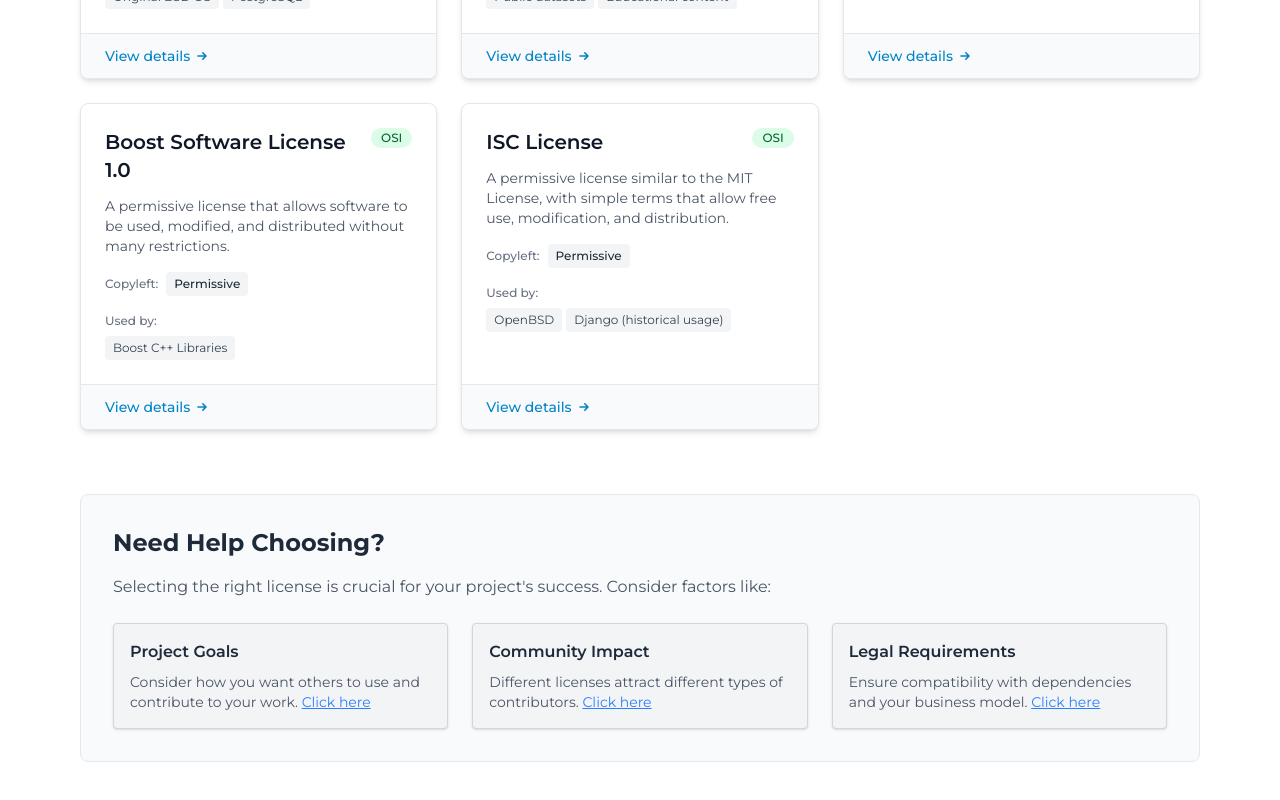
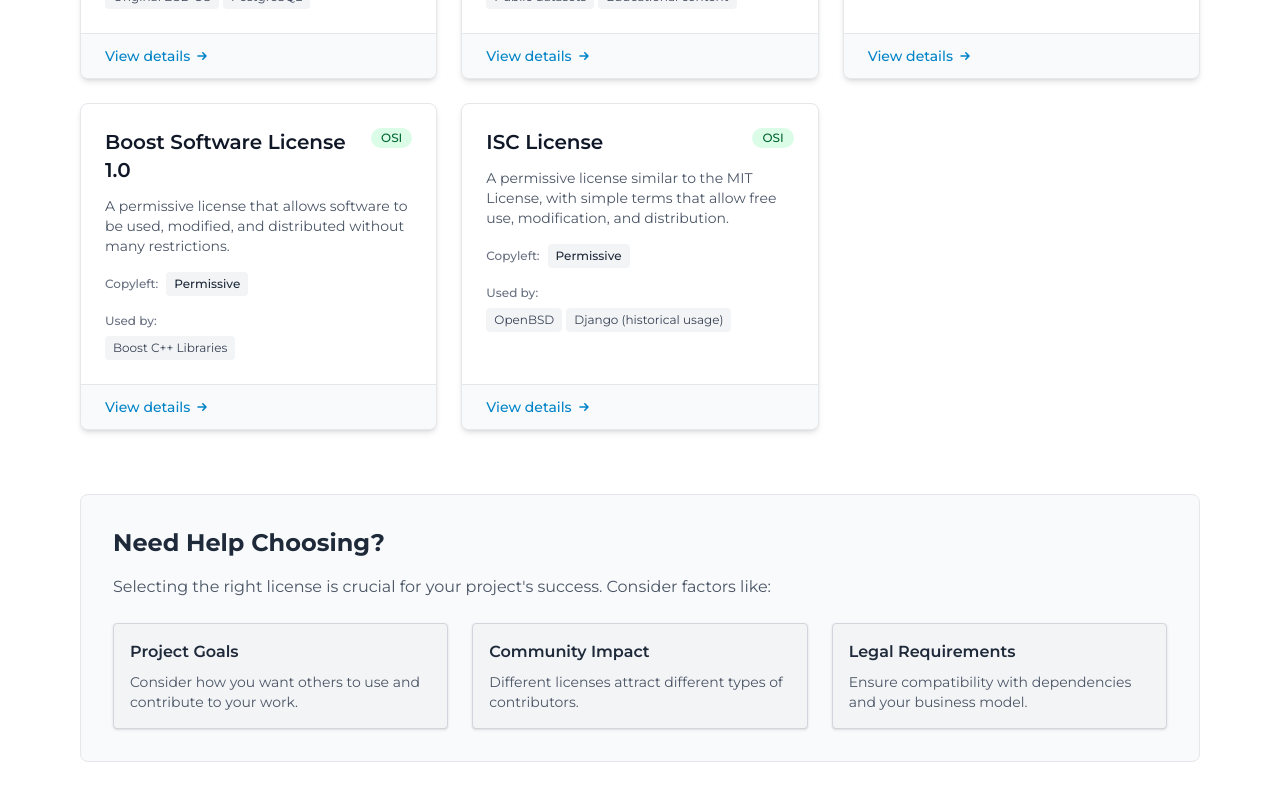
Before and after one commit to Grenish/licenseinator, a Next.js app: page /licenses in a window 1280 px wide. Shown: the part 2443-3243 px from the top of the page. Built offline with nearby package versions, Linux system fonts and the light colour scheme; no server answers.

Commit message:
Click here part reomved

```diff
--- a/app/licenses/page.tsx
+++ b/app/licenses/page.tsx
@@ -91,15 +91,15 @@ const LicensesPage = async () => {
         <div className="grid grid-cols-1 md:grid-cols-3 gap-6">
           <div className="bg-gray-100 hover:bg-gray-200 hover:cursor-pointer p-4 rounded shadow-sm border border-gray-300 hover:text-blue-500">
             <h3 className="font-semibold text-gray-800 mb-2">Project Goals</h3>
-            <p className="text-sm text-gray-600">Consider how you want others to use and contribute to your work. <a href="#" className="text-blue-500 underline">Click here</a></p>
+            <p className="text-sm text-gray-600">Consider how you want others to use and contribute to your work.</p>
           </div>
           <div className="bg-gray-100 hover:bg-gray-200 hover:cursor-pointer p-4 rounded shadow-sm border border-gray-300 hover:text-blue-500">
             <h3 className="font-semibold text-gray-800 mb-2">Community Impact</h3>
-            <p className="text-sm text-gray-600">Different licenses attract different types of contributors. <a href="#" className="text-blue-500 underline">Click here</a></p>
+            <p className="text-sm text-gray-600">Different licenses attract different types of contributors.</p>
           </div>
           <div className="bg-gray-100 hover:bg-gray-200 hover:cursor-pointer p-4 rounded shadow-sm border border-gray-300 hover:text-blue-500">
             <h3 className="font-semibold text-gray-800 mb-2">Legal Requirements</h3>
-            <p className="text-sm text-gray-600">Ensure compatibility with dependencies and your business model. <a href="#" className="text-blue-500 underline">Click here</a></p>
+            <p className="text-sm text-gray-600">Ensure compatibility with dependencies and your business model.</p>
           </div>
         </div>
       </section>
```
